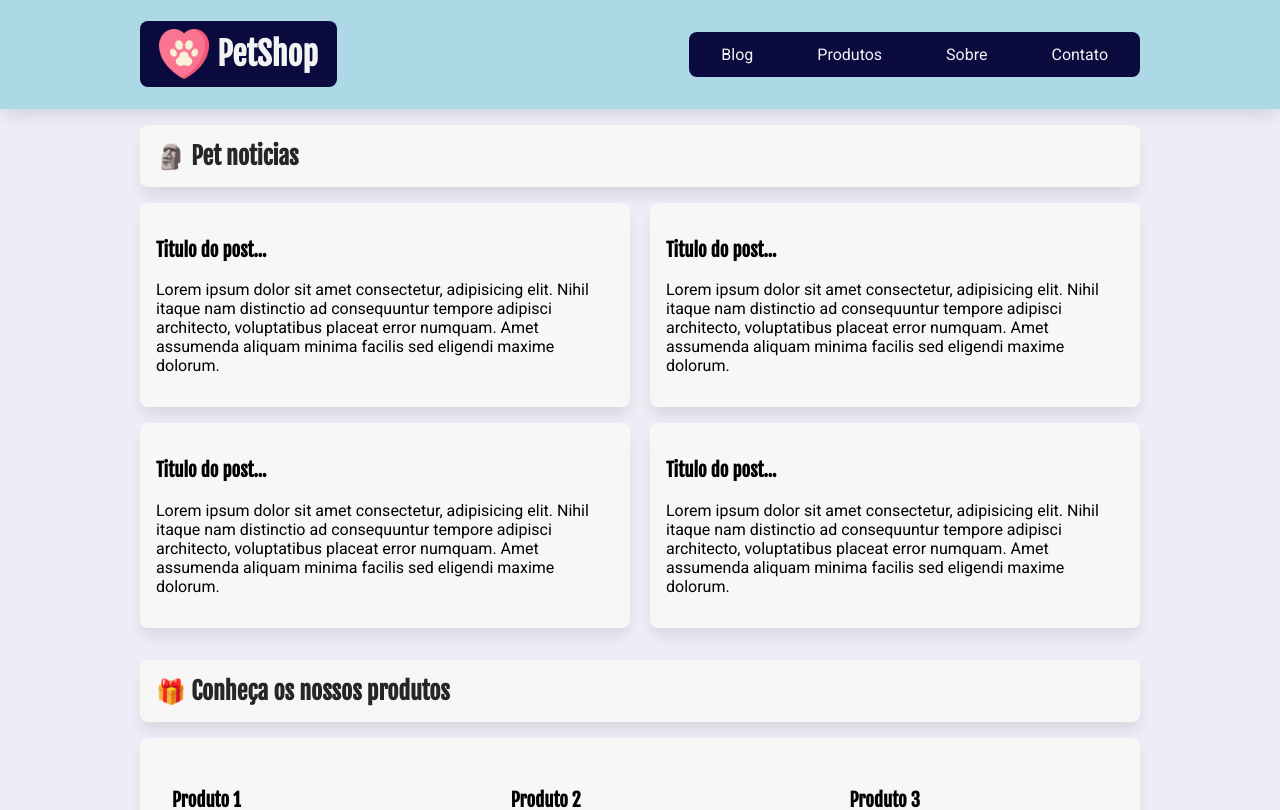
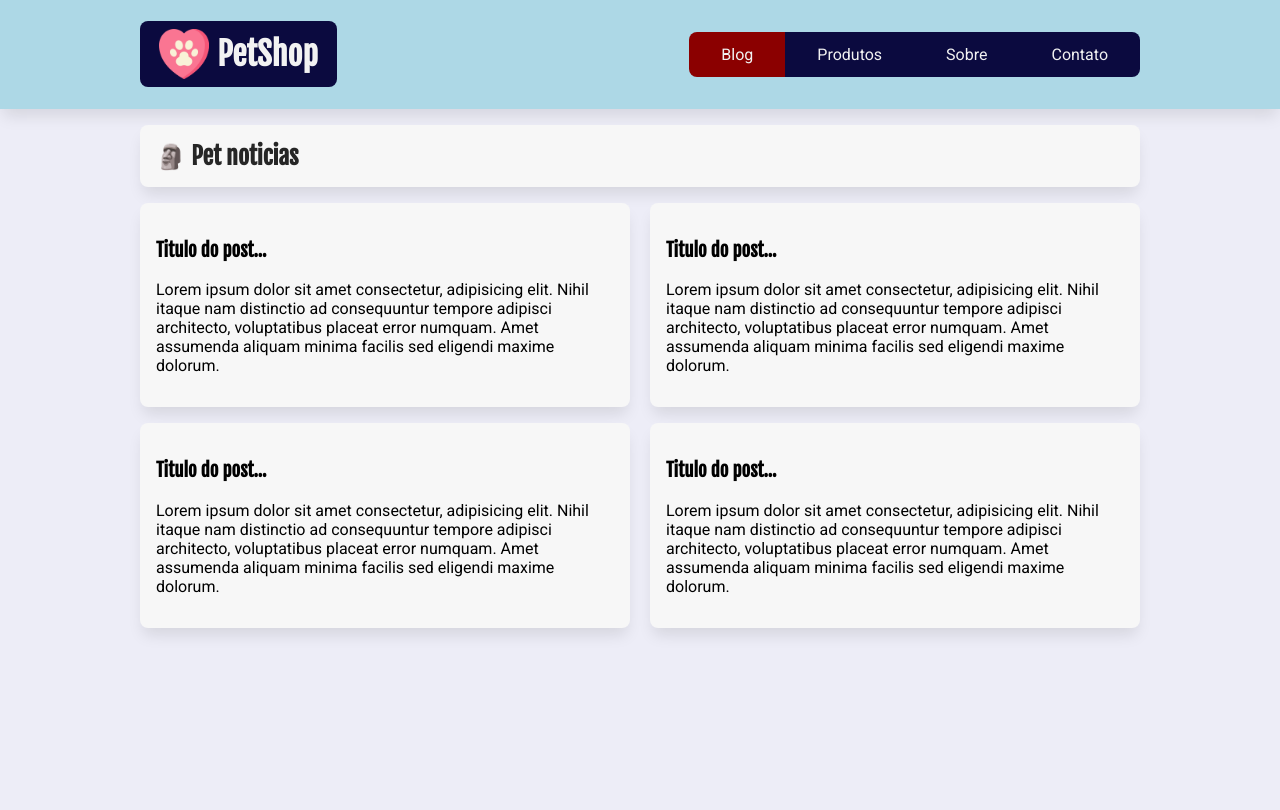
Before and after one commit to DR4CH3N/petshop-matheus, a React (Create React App) app: page / in a window 1280 px wide. Shown: the top 810 px of the page. Built offline with nearby package versions, Linux system fonts and the light colour scheme.

Commit message:
anotaçoes sobre sintaxe de Navlink e mais

```diff
--- a/package.json
+++ b/package.json
@@ -8,6 +8,7 @@
         "@testing-library/user-event": "^13.5.0",
         "react": "^18.2.0",
         "react-dom": "^18.2.0",
+        "react-router-dom": "^5.3.4",
         "react-scripts": "5.0.1"
     },
     "scripts": {
--- a/src/App.jsx
+++ b/src/App.jsx
@@ -3,17 +3,33 @@ import Home from "./pages/Home/Home";
 import Produtos from "./pages/Produtos/Produtos";
 import Sobre from "./pages/Sobre/Sobre";
 import Contato from "./pages/Contato/Contato";
+import { BrowserRouter, Route, Switch } from "react-router-dom";
 
 const App = () => {
   return (
     <>
+      <BrowserRouter>
         <Cabecalho />
         <main className="limitador">
+          <Switch>
+            <Route exact path="/">
               <Home />
+            </Route>
+
+            <Route exact path="/produtos">
               <Produtos />
+            </Route>
+
+            <Route exact path="/sobre">
               <Sobre />
+            </Route>
+
+            <Route exact path="/contato">
               <Contato />
+            </Route>
+          </Switch>
         </main>
+      </BrowserRouter>
     </>
   );
 };
--- a/src/components/Menu/Menu.jsx
+++ b/src/components/Menu/Menu.jsx
@@ -1,12 +1,21 @@
 import estilos from "./Menu.module.css";
+import { NavLink } from "react-router-dom";
 
 const Menu = () => {
   return (
     <nav>
-      <a href="">Blog</a>
-      <a href="">Produtos</a>
-      <a href="">Sobre</a>
-      <a href="">Contato</a>
+      <NavLink activeClassName={estilos.ativo} to="/">
+        Blog
+      </NavLink>
+      <NavLink activeClassName={estilos.ativo} to="/produtos">
+        Produtos
+      </NavLink>
+      <NavLink activeClassName={estilos.ativo} to="/sobre">
+        Sobre
+      </NavLink>
+      <NavLink activeClassName={estilos.ativo} to="/contato">
+        Contato
+      </NavLink>
     </nav>
   );
 };
--- a/src/components/Menu/Menu.module.css
+++ b/src/components/Menu/Menu.module.css
@@ -28,7 +28,7 @@ nav a:focus {
 }
 
 nav a.ativo {
-    background-color: #0c0c0d;
+  background-color: darkred;
 }
 
 @media screen and (min-width: 700px) {
--- a/src/components/cabecalho/Cabecalho.jsx
+++ b/src/components/cabecalho/Cabecalho.jsx
@@ -1,16 +1,17 @@
 import logo from "../../assets/images/logo.png";
 import estilos from "./Cabecalho.module.css";
 import Menu from "../Menu/Menu.jsx";
+import { Link } from "react-router-dom";
 
 const Cabecalho = () => {
   return (
     <header className={estilos.topo}>
       <div className="limitador">
         <h1>
-          <a href="">
+          <Link to="">
             <img src={logo} alt="patinha dentro de um coração" />
             PetShop
-          </a>
+          </Link>
         </h1>
         <Menu />
       </div>
```
Also changed, not shown: 2 other files (tests, documents, lock files or other folders). Lines whose indentation alone changed are shown as unchanged.
